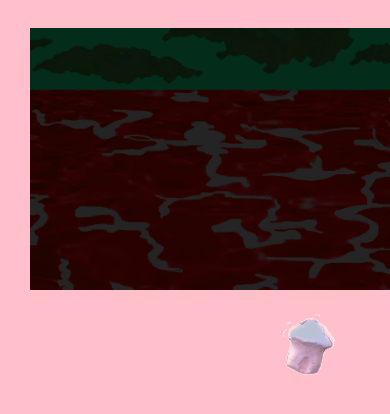
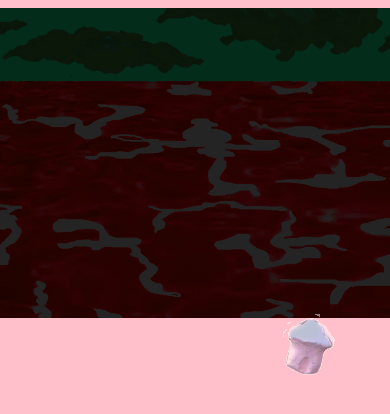
Before and after one commit to christinaaberan/clayhouse.github.io, a plain HTML site: page pg5.html in a window 390 px wide. Drawn offline with nearby package versions, Linux system fonts and the light colour scheme.

Commit message:
Update pg5.html
lol

```diff
--- a/pg5.html
+++ b/pg5.html
@@ -21,18 +21,12 @@
   }
   @media only screen and (max-width:600px){
     .vid{
-        margin-left:auto;
-        width:142%;
-        position:relative!important;
-
-        margin-right:auto;
-        background-size:130%!important;
-        display:block;
-        float:center;
-       left:30px;
-       top:20px;
-        background-repeat:no-repeat;
-
+        position: relative!important;
+        margin-right: auto;
+        display: block;
+        float: center;
+        margin-left: 8%;
+        background-repeat: no-repeat;
     }
     .window{
 
```
